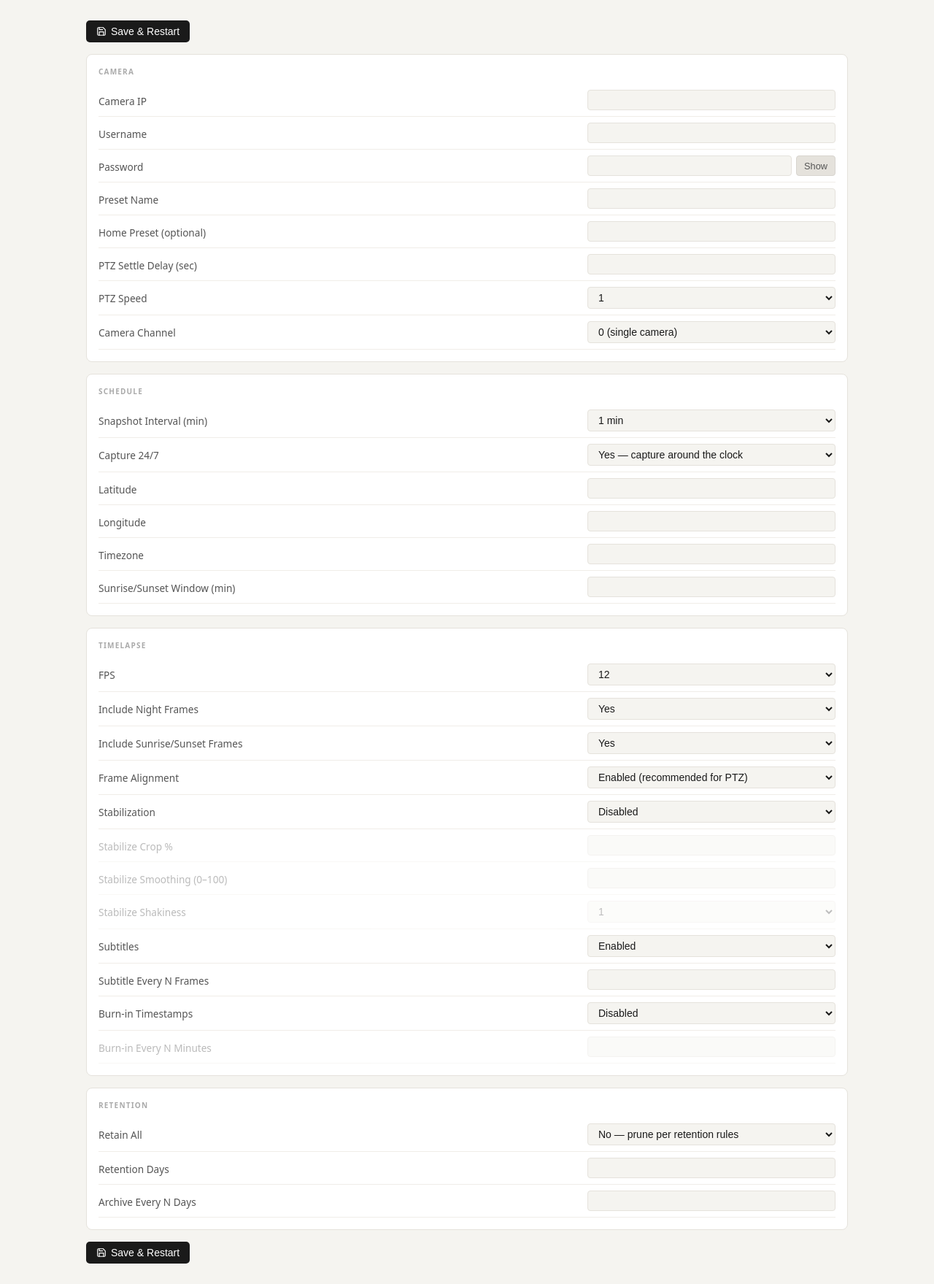
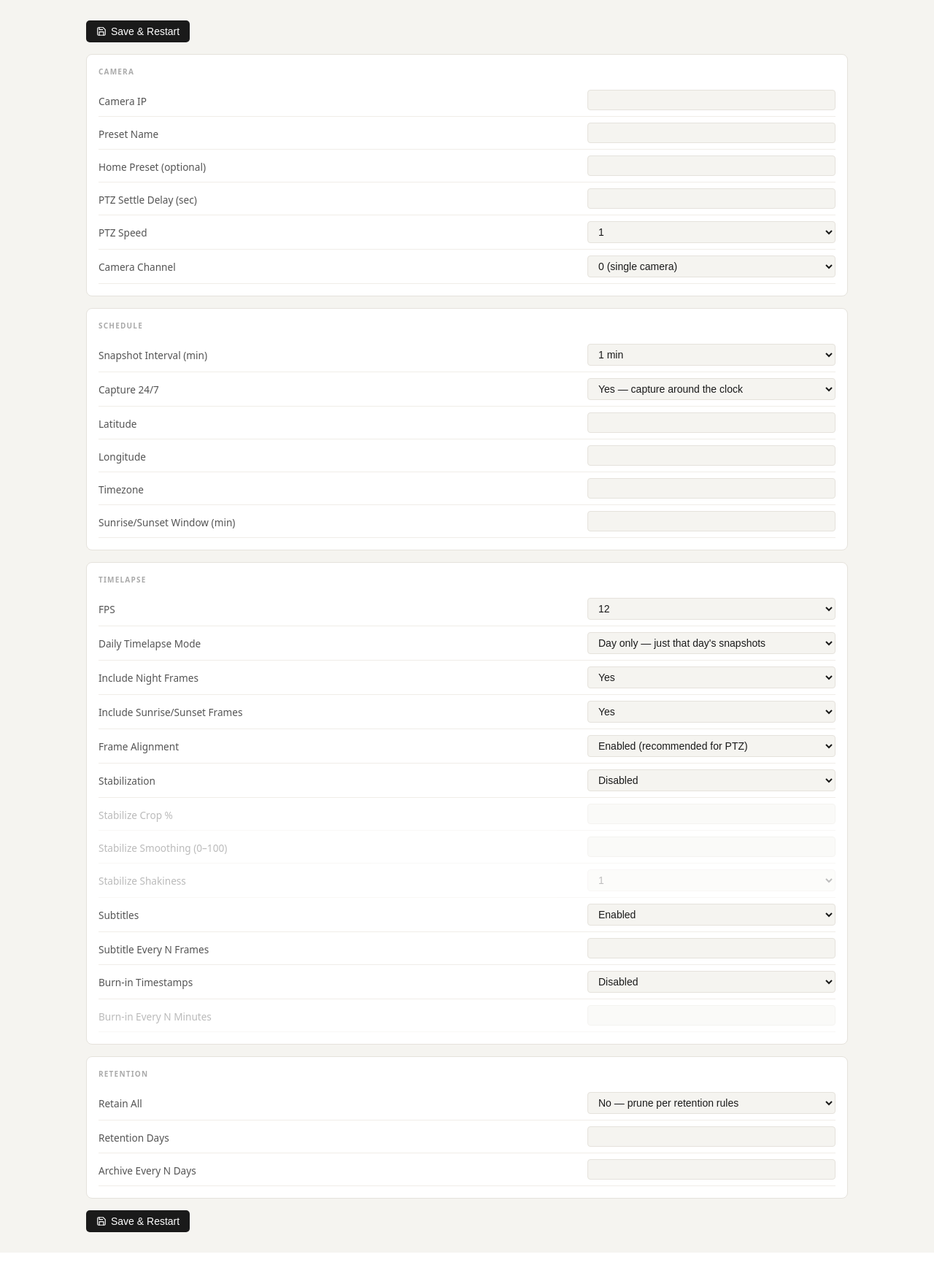
Before and after one commit to dukane3k/reolink-preset-timelapse, a Python web app: template src/web/templates/settings.html in a window 1280 px wide. Shown: the part 52-1811 px from the top of the page at 73% size. After the commit the page ends 1768 px from the top, so only its background shows below. Run offline with Jinja, Linux system fonts and the light colour scheme; the template is opened without the code that fills it, so the values that code supplies are empty.

Commit message:
feat: daily timelapse mode setting (day_only/cumulative) and 00:01 finalization
Co-Authored-By: Claude Sonnet 4.6 <noreply@anthropic.com>

```diff
--- a/src/config.py
+++ b/src/config.py
@@ -70,6 +70,7 @@ class Config:
     timelapse_subtitle_every: int
     timelapse_burnin: bool
     timelapse_burnin_every: int
+    timelapse_daily_mode: str  # "day_only" | "cumulative"
 
     @classmethod
     def from_env(cls) -> Config:
@@ -105,4 +106,5 @@ class Config:
             timelapse_subtitle_every=_int("TIMELAPSE_SUBTITLE_EVERY", 1),
             timelapse_burnin=_bool("TIMELAPSE_BURNIN", False),
             timelapse_burnin_every=_int("TIMELAPSE_BURNIN_EVERY", 30),
+            timelapse_daily_mode=os.environ.get("TIMELAPSE_DAILY_MODE", "day_only").strip() or "day_only",
         )
--- a/src/web/templates/settings.html
+++ b/src/web/templates/settings.html
@@ -74,20 +74,6 @@
   <div class="card" style="margin-bottom:16px;">
     <div class="card-label">Camera</div>
     {{ field("CAMERA_IP", "Camera IP") }}
-    {{ field("CAMERA_USERNAME", "Username", "text", ac="off") }}
-    <div style="display:flex;justify-content:space-between;align-items:flex-start;gap:16px;padding:8px 0;border-bottom:1px solid #f0ede8;">
-      <label for="field-cam-secret" style="color:#555;font-size:0.85rem;padding-top:6px;min-width:220px;">Password</label>
-      <div style="flex:1;max-width:340px;display:flex;gap:6px;">
-        <input id="field-cam-secret" name="cam-secret" type="text"
-               value="{{ values.get('CAMERA_PASSWORD', '') }}"
-               autocomplete="off"
-               style="flex:1;background:#f5f4f0;border:1px solid #e5e2dc;color:#1a1a1a;padding:5px 10px;border-radius:4px;font-size:0.875rem;font-family:monospace;">
-        <button type="button" id="pw-toggle"
-                style="background:#e5e2dc;border:1px solid #d8d5cf;color:#555;padding:5px 10px;border-radius:4px;font-size:0.8rem;cursor:pointer;white-space:nowrap;">
-          Show
-        </button>
-      </div>
-    </div>
     {{ field("CAMERA_PRESET_NAME", "Preset Name") }}
     {{ field("CAMERA_HOME_PRESET", "Home Preset (optional)") }}
     {{ field("PTZ_SETTLE_DELAY", "PTZ Settle Delay (sec)") }}
@@ -135,6 +121,10 @@
     <div class="card-label">Timelapse</div>
     {{ select("TIMELAPSE_FPS", "FPS", [
         ("12","12"),("24","24 (default)"),("30","30"),("60","60")
+    ]) }}
+    {{ select("TIMELAPSE_DAILY_MODE", "Daily Timelapse Mode", [
+        ("day_only","Day only — just that day's snapshots"),
+        ("cumulative","Cumulative — all snapshots up to that day")
     ]) }}
     {{ select("TIMELAPSE_INCLUDE_NIGHT", "Include Night Frames", [
         ("true","Yes"),("false","No")
@@ -198,21 +188,6 @@
 
 <script>
 (function () {
-  var pwField = document.getElementById('field-cam-secret');
-  var pwToggle = document.getElementById('pw-toggle');
-  pwField.style.webkitTextSecurity = 'disc';
-  pwField.style.textSecurity = 'disc';
-  pwToggle.addEventListener('click', function () {
-    var masked = pwField.style.webkitTextSecurity === 'disc';
-    pwField.style.webkitTextSecurity = masked ? 'none' : 'disc';
-    pwField.style.textSecurity = masked ? 'none' : 'disc';
-    pwToggle.textContent = masked ? 'Hide' : 'Show';
-  });
-  document.getElementById('settings-form').addEventListener('submit', function () {
-    pwField.name = 'CAMERA_PASSWORD';
-  }, true);
-})();
-(function () {
   // parent id -> "disabled when value equals this"
   var disabledWhen = {
     TIMELAPSE_STABILIZE: "false",
```
Also changed, not shown: src/scheduler.py (+12 -4 lines), src/web/app.py (+6 -1 lines), tests/test_build_permanent.py (+1 -0 lines), tests/test_capture.py (+2 -0 lines), tests/test_config.py (+24 -0 lines).
